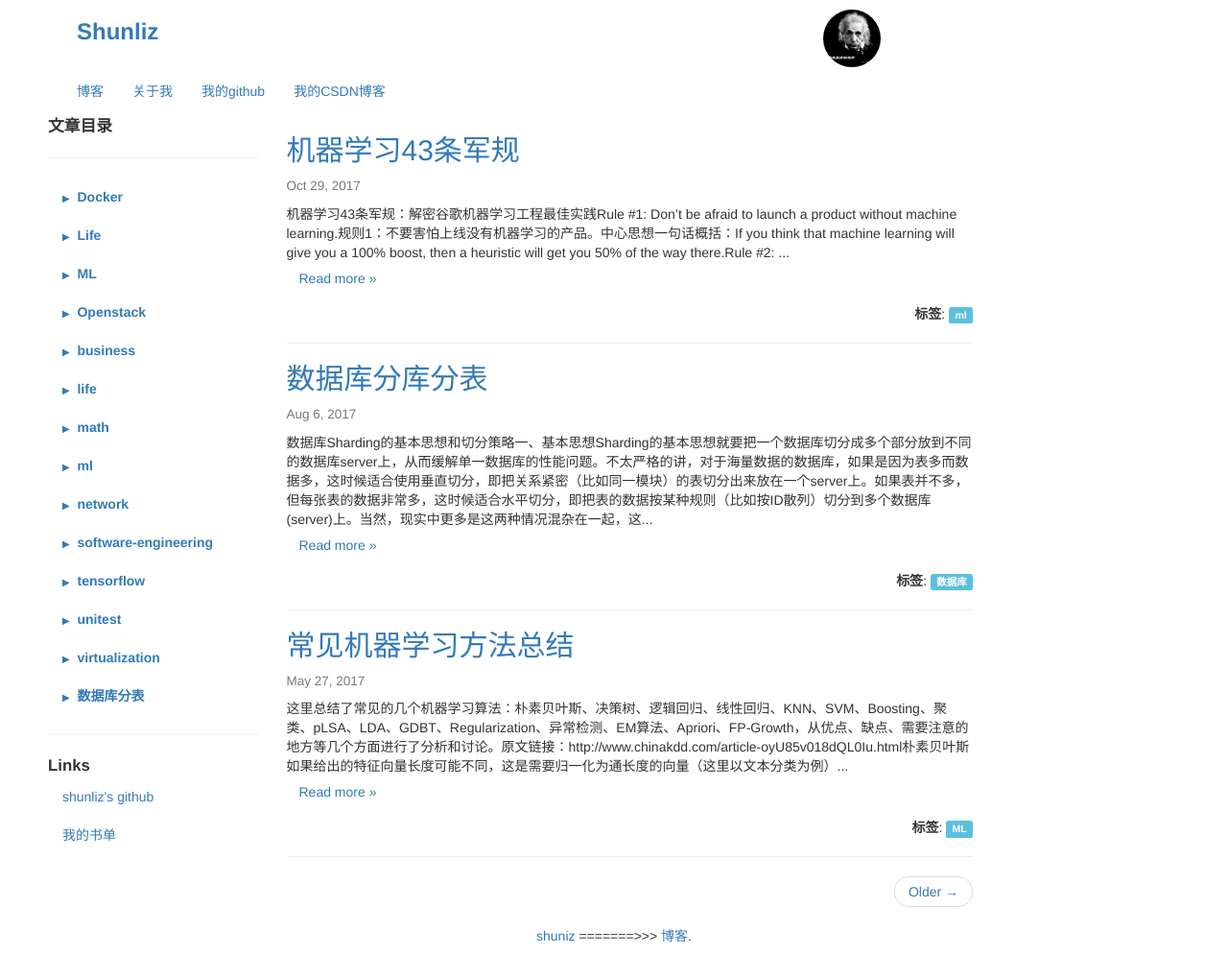
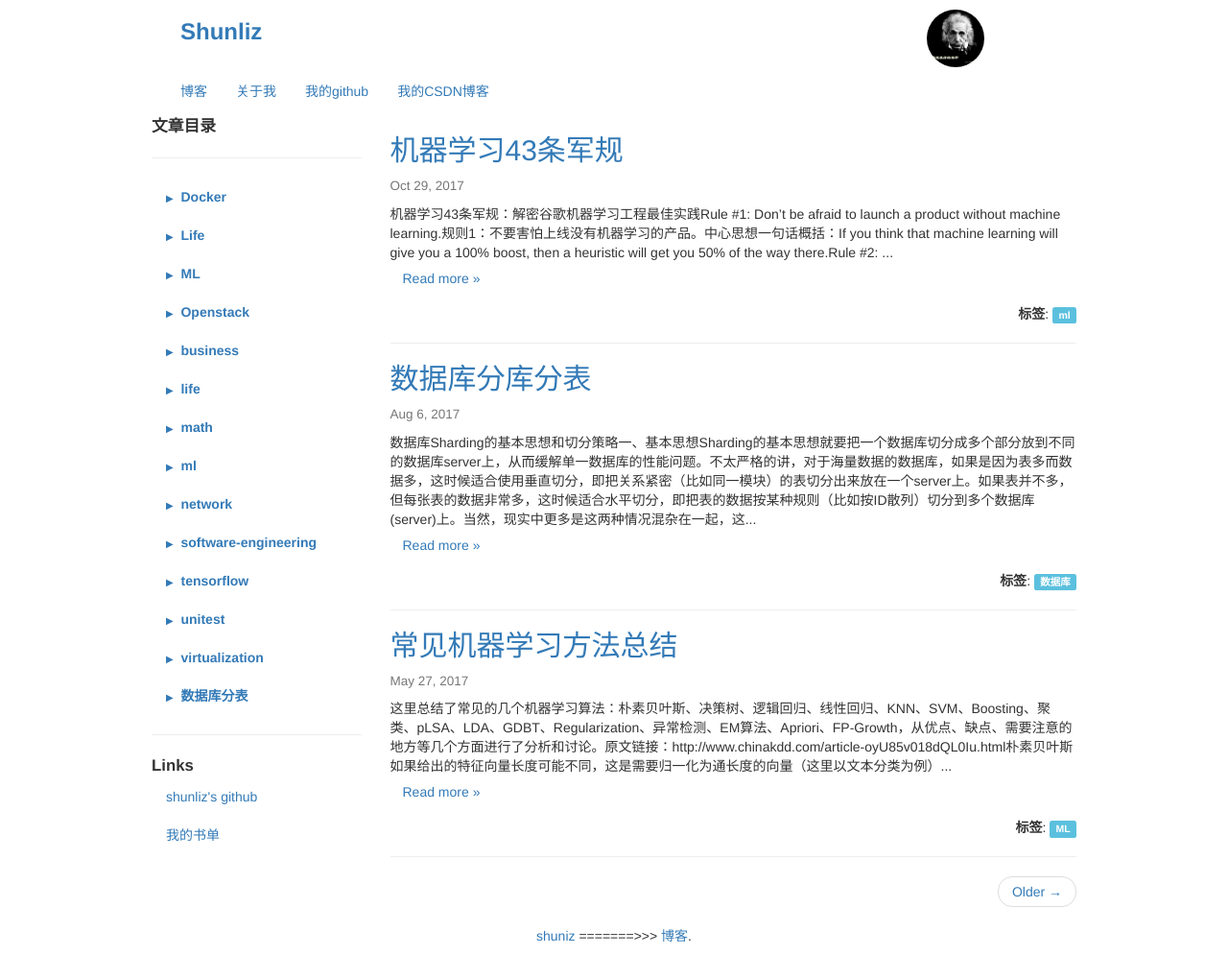
Before and after one commit to shunliz/shunliz.github.io, a Jekyll site: the page built from index.html, in a window 1280 px wide. Shown: the whole page at 96% size. Built offline with Jekyll 4.4.1, drawn with Linux system fonts in a browser that asks for light colours; the list of posts is cut into pages by our own code.

Commit message:
修复内容区域居中

```diff
--- a/css/renge.css
+++ b/css/renge.css
@@ -10,8 +10,10 @@
   float: none;
 }
 .v-center {
-    width:1024px;
-    margin-left: 20px;
+    width: 100%;
+    max-width: 1024px;
+    margin-left: auto;
+    margin-right: auto;
 }
 .miaopasi {
   margin-top: 10px;
```
